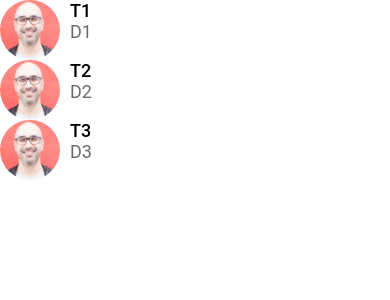
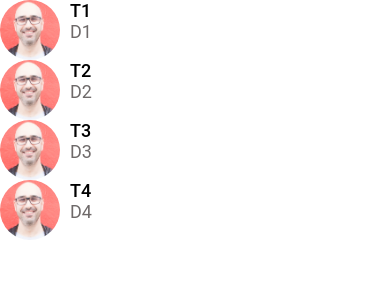
Before and after one commit to AdeshJ4/Done-With-It, a React Native app: screen / in a window 390 px wide. Shown: the top 300 px of the page. Built offline with nearby package versions, Linux system fonts and the light colour scheme.

Commit message:
054. 3-extracting-the-screen-component

```diff
--- a/App.jsx
+++ b/App.jsx
@@ -1,5 +1,4 @@
-import MessageScreen from "./app/components/MessagesScreen";
-import ViewImageScreen from "./app/screens/ViewImageScreen";
+import MessageScreen from "./app/screens/MessageScreen";
 
 const App = () => {
   return <MessageScreen />;
--- a/app/components/ListItem/index.jsx
+++ b/app/components/ListItem/index.jsx
@@ -1,7 +1,7 @@
 import React from "react";
 import { View, StyleSheet, Image, Text } from "react-native";
+import colors from "../../config/colors";
 import AppText from "../AppText";
-import colors from "../../config/colors";
 
 const ListItem = ({ image, title, subTitle }) => {
   return (
--- a/app/components/MessagesScreen/index.jsx
+++ /dev/null
@@ -1,41 +0,0 @@
-import { FlatList } from "react-native";
-import ListItem from "../ListItem";
-
-const messages = [
-  {
-    id: 1,
-    title: "T1",
-    description: "D1",
-    image: require("../../assets/mosh.jpg"),
-  },
-  {
-    id: 3,
-    title: "T2",
-    description: "D2",
-    image: require("../../assets/mosh.jpg"),
-  },
-  {
-    id: 3,
-    title: "T3",
-    description: "D3",
-    image: require("../../assets/mosh.jpg"),
-  },
-];
-
-const MessageScreen = () => {
-  return (
-    <FlatList
-      data={messages}
-      keyExtractor={(message) => message.id.toString()}
-      renderItem={({ item, index, separators }) => (
-        <ListItem
-          title={item.title}
-          subTitle={item.description}
-          image={item.image}
-        />
-      )}
-    />
-  );
-};
-
-export default MessageScreen;
--- /dev/null
+++ b/app/components/ScreenList/index.jsx
@@ -0,0 +1,14 @@
+import Constants from "expo-constants";
+import { FlatList, SafeAreaView, StyleSheet, View } from "react-native";
+
+const ScreenList = ({ children }) => {
+  return <SafeAreaView style={styles.screen}>{children}</SafeAreaView>;
+};
+
+const styles = StyleSheet.create({
+  screen: {
+    paddingTop: Constants.statusBarHeight,
+  },
+});
+
+export default ScreenList;
--- a/app/components/ListingDetailsScreen/index.jsx
+++ b/app/screens/ListingDetailsScreen.jsx
@@ -1,7 +1,7 @@
 import { Image, View, StyleSheet } from "react-native";
-import AppText from "../AppText";
-import colors from "../../config/colors";
-import ListItem from "../ListItem";
+import AppText from "../components/AppText";
+import colors from "../config/colors";
+import ListItem from "../components/ListItem";
 
 const ListingDetailsScreen = () => {
   return (
--- /dev/null
+++ b/app/screens/MessageScreen.jsx
@@ -0,0 +1,52 @@
+import { FlatList } from "react-native";
+import ListItem from "../components/ListItem";
+import Constants from "expo-constants";
+import ScreenList from "../components/ScreenList";
+
+const messages = [
+  {
+    id: 1,
+    title: "T1",
+    description: "D1",
+    image: require("../assets/mosh.jpg"),
+  },
+  {
+    id: 2,
+    title: "T2",
+    description: "D2",
+    image: require("../assets/mosh.jpg"),
+  },
+  {
+    id: 3,
+    title: "T3",
+    description: "D3",
+    image: require("../assets/mosh.jpg"),
+  },
+  {
+    id: 4,
+    title: "T4",
+    description: "D4",
+    image: require("../assets/mosh.jpg"),
+  },
+];
+
+const MessageScreen = () => {
+  console.log(Constants);
+  return (
+    <ScreenList>
+      <FlatList
+        data={messages}
+        keyExtractor={(message) => message.id.toString()}
+        renderItem={({ item, index, separators }) => (
+          <ListItem
+            title={item.title}
+            subTitle={item.description}
+            image={item.image}
+          />
+        )}
+      />
+    </ScreenList>
+  );
+};
+
+export default MessageScreen;
--- a/package.json
+++ b/package.json
@@ -11,6 +11,7 @@
   "dependencies": {
     "@react-native-community/hooks": "^3.0.0",
     "expo": "~50.0.11",
+    "expo-constants": "^15.4.5",
     "expo-status-bar": "~1.11.1",
     "react": "18.2.0",
     "react-native": "0.73.4"
```
Also changed, not shown: 1 other file (tests, documents, lock files or other folders).
